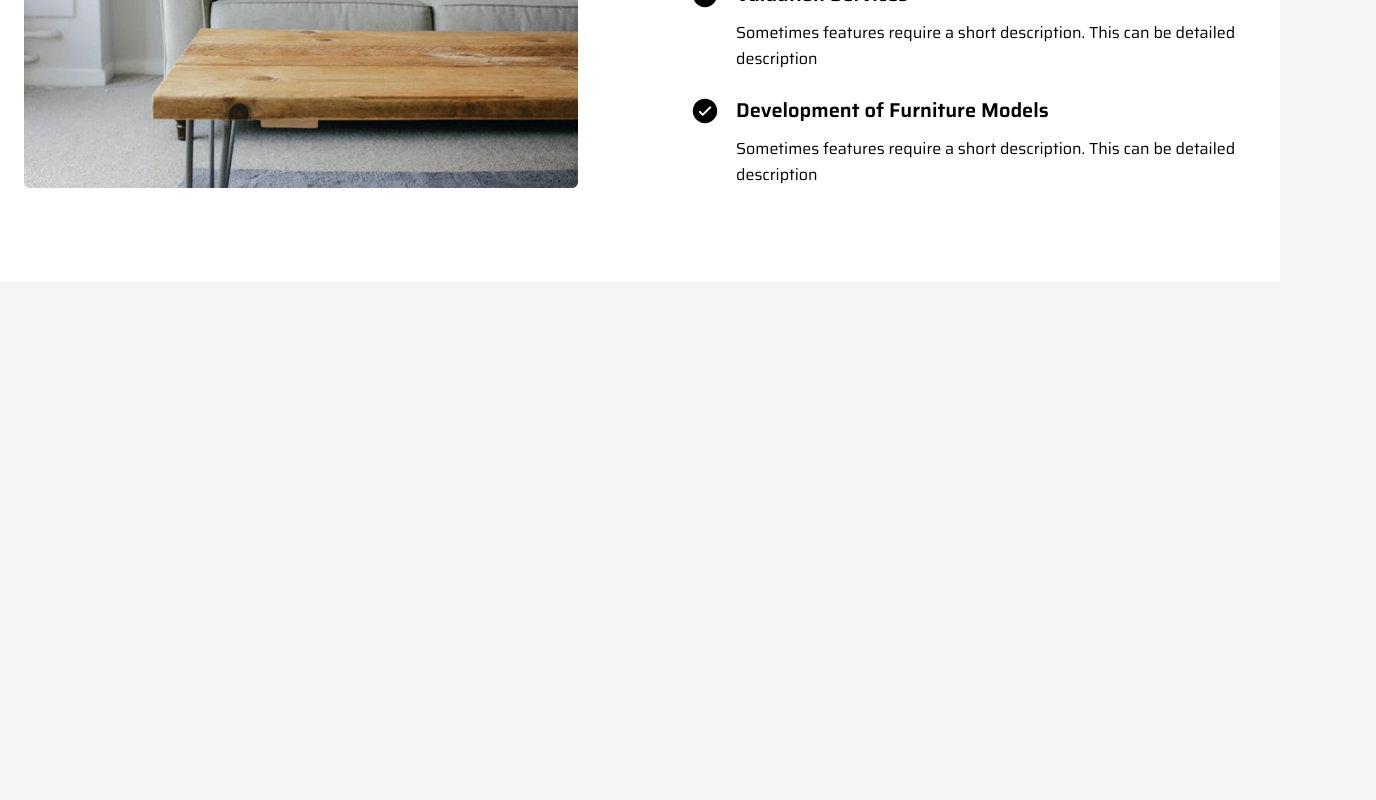
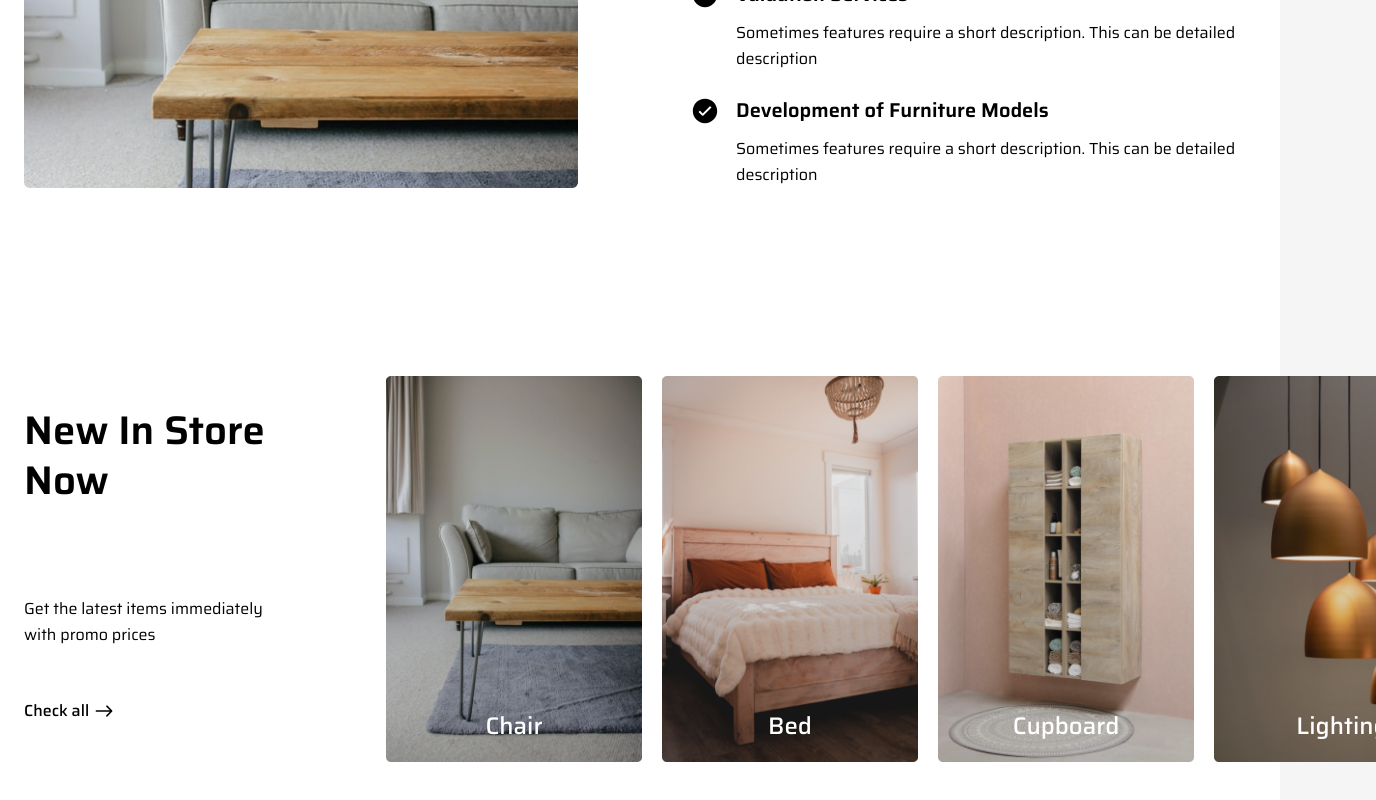
Before and after one commit to uallace-macedo/FURNITURE-WB, a React (Vite) app: page / in a window 1280 px wide. Shown: the part 1315-2115 px from the top of the page, 1376 px wide, since content can reach past the window. Before the commit the page ends 1597 px from the top, so only its background shows below. Built offline with nearby package versions, Linux system fonts and the light colour scheme.

Commit message:
feat: add newitems section

```diff
--- a/src/App.jsx
+++ b/src/App.jsx
@@ -1,11 +1,13 @@
 import Hero from "./components/Hero";
 import Features from "./components/Features";
+import NewItems from "./components/NewItems";
 
 function App() {
   return (
     <div className="w-full max-w-[1440px] mx-auto bg-white">
       <Hero />
       <Features />
+      <NewItems />
     </div>
   )
 }
--- /dev/null
+++ b/src/components/NewItems/NewItems.jsx
@@ -0,0 +1,33 @@
+import React from "react";
+import { newInStore } from "../../data";
+
+import NewItemsSlider from '../NewItemsSlider';
+
+const NewItems = () => {
+  const { title, subtitle, link, icon } = newInStore;
+  return (
+    <section className="section">
+      <div className="container mx-auto">
+        <div className="flex flex-col lg:flex-row">
+          {/* text */}
+          <div className="flex md:flex-col items-baseline gap-x-6 mb-6 lg:mb-0">
+            <h2 className="title max-w-[245px] lg:mt-[30px] lg:mb-[90px]">{title}</h2>
+            <p className="max-w-[245px] lg:mb-12">{subtitle}</p>
+            <div className="hidden lg:flex items-center">
+              <a className="hover:border-b border-primary lg:items-center font-medium transition-all" href="#">
+                {link}
+              </a>
+              <div className="text-3xl">{React.createElement(icon)}</div>
+            </div>
+          </div>
+          {/* slider */}
+          <div className="lg:max-w-[800px] xl:max-w-[990px] lg:absolute lg:-right-24">
+            <NewItemsSlider />
+          </div>
+        </div>
+      </div>
+    </section>
+  )
+}
+
+export default NewItems;
--- /dev/null
+++ b/src/components/NewItems/index.jsx
@@ -0,0 +1 @@
+export { default } from './NewItems';
--- /dev/null
+++ b/src/components/NewItemsSlider/NewItemsSlider.jsx
@@ -0,0 +1,32 @@
+import { Swiper, SwiperSlide } from 'swiper/react';
+import 'swiper/css';
+import 'swiper/css/pagination';
+
+import { newInStore } from '../../data';
+
+const NewItemsSlider = () => {
+  return (
+    <Swiper
+      grabCursor={true} breakpoints={{
+      320: {
+        slidesPerView: 2,
+        spaceBetween: 18
+      },
+      768: {
+        slidesPerView: 3,
+        spaceBetween: 20
+      }
+    }}>
+      {newInStore.products.map((product, index) => (
+        <SwiperSlide className='max-w-[256px]' key={index}>
+          <div className='relative'>
+            <img src={product.image} alt="" />
+            <div className='absolute text-white bottom-[20px] w-full text-center text-[18px] lg:text-2xl font-medium capitalize'>{product.name}</div>
+          </div>
+        </SwiperSlide>
+      ))}
+    </Swiper>
+  )
+}
+
+export default NewItemsSlider;
--- /dev/null
+++ b/src/components/NewItemsSlider/index.jsx
@@ -0,0 +1 @@
+export { default } from './NewItemsSlider';
--- a/src/globals.css
+++ b/src/globals.css
@@ -30,7 +30,7 @@
 
 @layer base {
     html, body {
-        @apply p-0 m-0 box-border
+        @apply p-0 m-0 box-border overflow-x-hidden
     }
 
     body {
```
